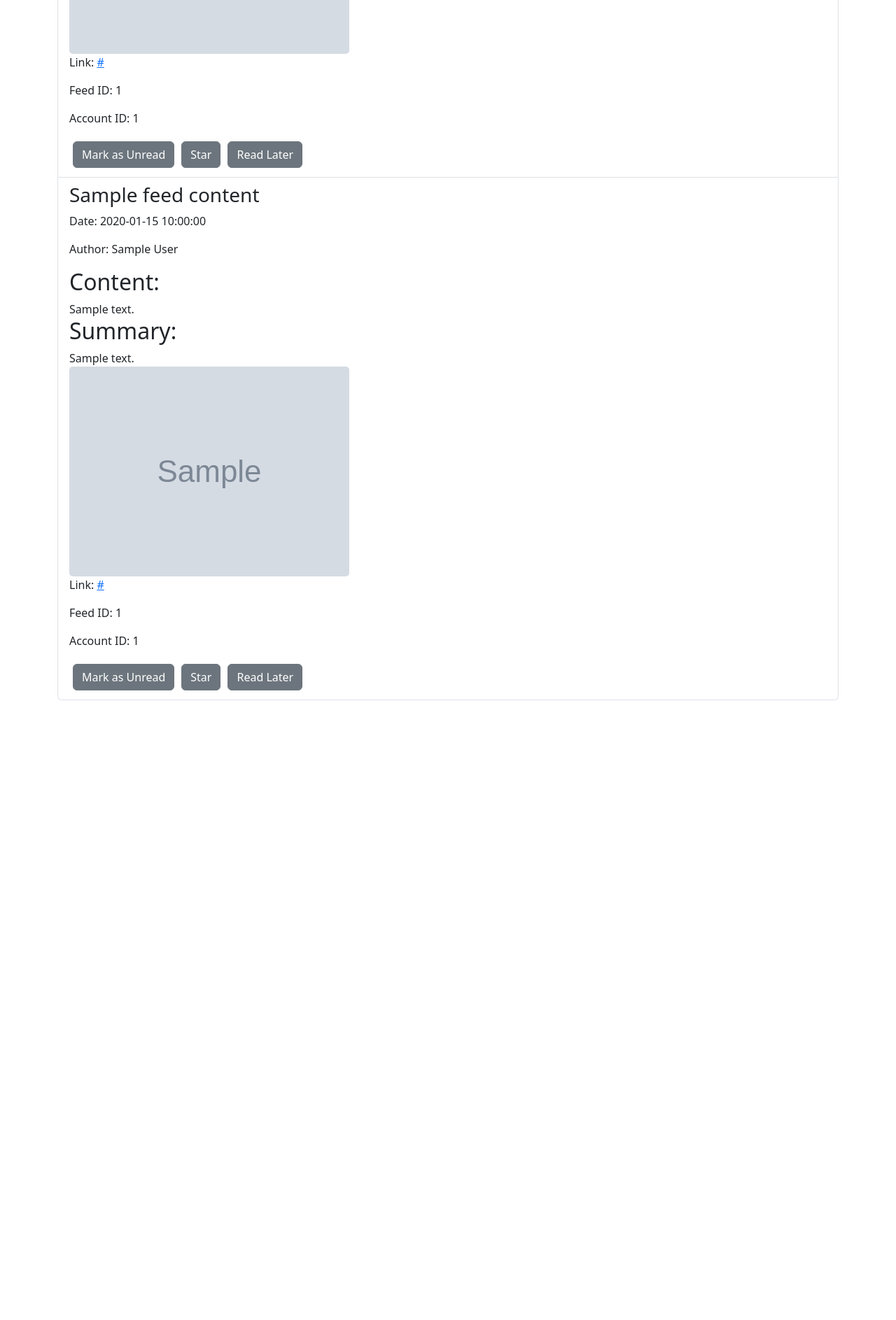
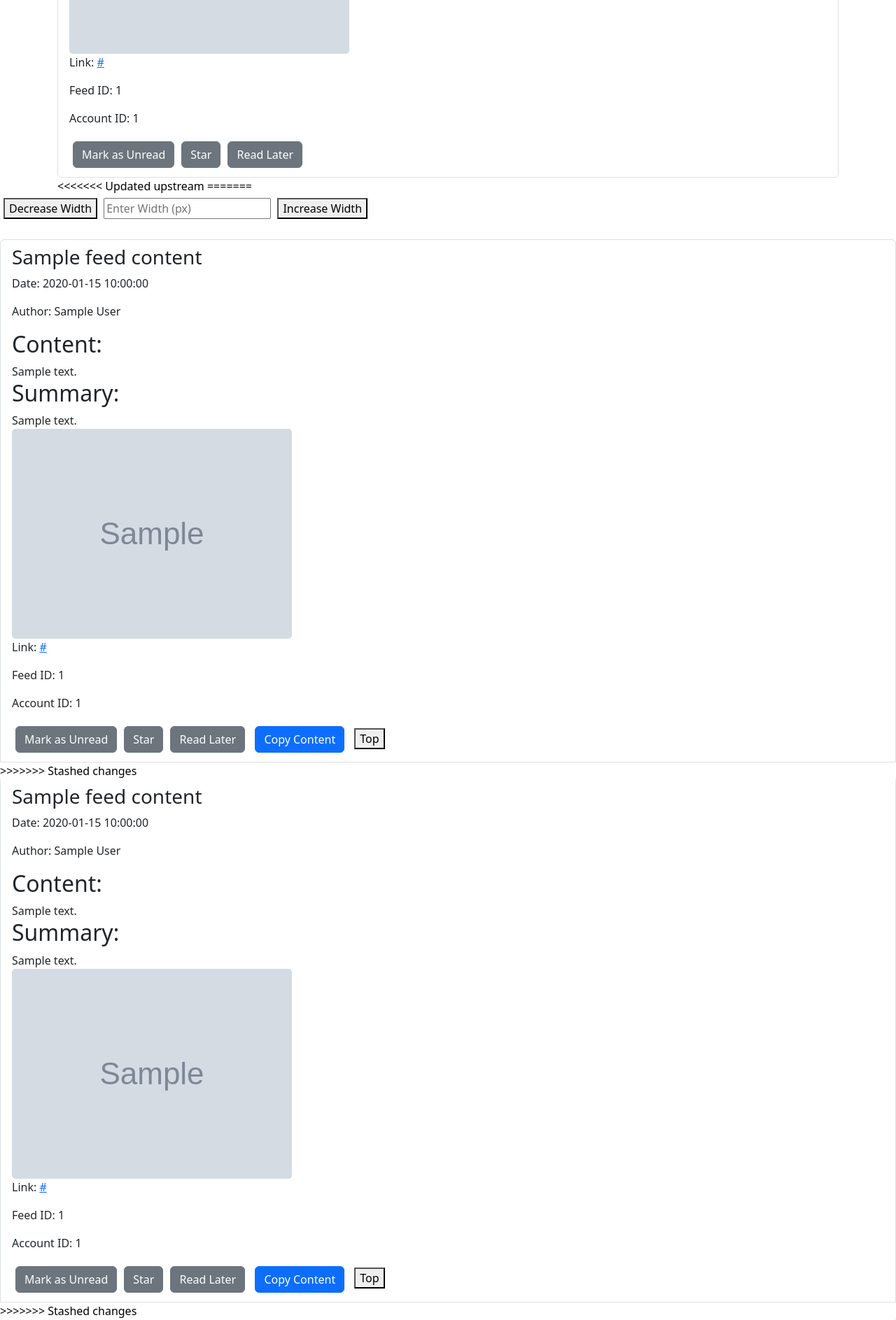
Before and after one commit to Quantlight/Fast-Feed, a Flask app: template templates/rss.html in a window 1280 px wide. Shown: the part 1087-2974 px from the top of the page at 70% size. Before the commit the page ends 2088 px from the top, so only its background shows below. Run offline with Flask 3, Linux system fonts and the light colour scheme; the template is opened without the code that fills it: values that come from a table or form of the project are taken from there, most other values are stand-ins (such as "Sample title", 1, 10 or a date in 2020); grey boxes marked "Sample" are stand-in pictures; some libraries are stand-ins or nearby versions.

Commit message:
Update rss.html

```diff
--- a/App/templates/rss.html
+++ b/App/templates/rss.html
@@ -1,5 +1,54 @@
 <!DOCTYPE html>
 <html lang="en">
+    <head>
+        <meta charset="UTF-8">
+        <meta name="viewport" content="width=device-width, initial-scale=1.0">
+        <title>RSS Reader</title>
+        <link rel="stylesheet" href="https://cdn.jsdelivr.net/npm/bootstrap@5.3.2/dist/css/bootstrap.min.css" integrity="sha384-T3c6CoIi6uLrA9TneNEoa7RxnatzjcDSCmG1MXxSR1GAsXEV/Dwwykc2MPK8M2HN" crossorigin="anonymous">
+        <style>
+            #back-to-top {
+                position: fixed;
+                bottom: 20px;
+                right: 20px;
+                display: none;
+                width: 40px;
+                height: 40px;
+                background-color: hsl(213, 5%, 39%);
+                color: white;
+                border: none;
+                border-radius: 50%;
+                cursor: pointer;
+                font-size: 60px;
+                line-height: 55px;
+                text-align: center;
+                z-index: 9999;
+            }
+        </style>
+    </head>
+    <body>
+        <button id="back-to-top" title="Back to Top">&#8593;</button>
+    <script>
+        // Get the button element
+        var backToTopButton = document.getElementById("back-to-top");
+
+        // Function to handle scroll event
+        window.onscroll = function() {scrollFunction()};
+        function scrollFunction() {
+            if (document.body.scrollTop > 20 || document.documentElement.scrollTop > 20) {
+                backToTopButton.style.display = "block";
+            } else {
+                backToTopButton.style.display = "none";
+            }
+        }
+        // Function to handle click event on the button
+        backToTopButton.addEventListener("click", function() {
+            // Scroll to the top of the page smoothly
+            window.scrollTo({
+                top: 0,
+                behavior: "smooth"
+            });
+        });
+    </script>
 <head>
     <meta charset="UTF-8">
     <meta name="viewport" content="width=device-width, initial-scale=1.0">
@@ -148,6 +197,68 @@
                         </form>
                     </div>
                 </li>
+<<<<<<< Updated upstream
+=======
+                {% endfor %}
+            </ul>
+        </div>
+    </div>
+
+    <div id="width-controls">
+        <button id="decrease-width-btn">Decrease Width</button>
+        <input type="text" id="width-input" placeholder="Enter Width (px)">
+        <button id="increase-width-btn">Increase Width</button>
+    </div>
+
+    <!-- List of articles -->
+    <div id="articles-list" class="resizable">
+        <ul class="list-group mt-4">
+            {% for feed in feeds %}
+                {% for entry in feed_contents[feed.id] %}
+                    <li class="list-group-item">
+                        <!-- Other content omitted for brevity -->
+                        <h3>{{ entry.title }}</h3>
+                        <p>Date: {{ entry.date }}</p>
+                        <p>Author: {{ entry.author }}</p>
+                        <h2>Content:</h2>
+                        <!-- Added a class for Contents -->
+                        <div class="short-description">{{ entry.short_description | safe}}</div>
+                        <!-- <div class="full-content-wrapper">
+                            <div class="full-content">{{ entry.full_content | safe}}</div>
+                        </div> -->
+                        <h2>Summary:</h2>
+                        <!-- Added a class for Summarized content -->
+                        <div class="summarized-content">
+                            {% if entry.summarized_content %}
+                                {{ entry.summarized_content | safe }}
+                            {% else %}
+                                <p>No summarized content available. You can Click on Summarized Article button to Generate a summary. </p>
+                            {% endif %}
+                        </div>
+                        {% if entry.img %}
+                            <img src="{{ entry.img }}" alt="Image" class="img-fluid">
+                        {% endif %}
+                        <p>Link: <a href="{{ entry.link }}" target="_blank">{{ entry.link }}</a></p>
+                        <p>Feed ID: {{ entry.feed_id }}</p>
+                        <p>Account ID: {{ entry.account_id }}</p>
+                        <div class="btn-group" role="group">
+                            <form action="/toggle_unread/{{ entry.id }}" method="post">
+                                <button type="submit" class="btn btn-secondary{% if entry.is_unread %} btn-success{% endif %}">Mark as Unread</button>
+                            </form>
+                            <form action="/toggle_starred/{{ entry.id }}" method="post">
+                                <button type="submit" class="btn btn-secondary{% if entry.is_starred %} btn-success{% endif %}">Star</button>
+                            </form>
+                            <form action="/toggle_read_later/{{ entry.id }}" method="post">
+                                <button type="submit" class="btn btn-secondary{% if entry.is_read_later %} btn-success{% endif %}">Read Later</button>
+                            </form>
+                        </div>
+                        <!-- Copy Button -->
+                        <button class="btn btn-primary copy-btn">Copy Content</button>
+                        <button onclick="topFunction()" id="myBtn" title="Go to top">Top</button>
+
+                    </li>
+                {% endfor %}
+>>>>>>> Stashed changes
             {% endfor %}
         {% endfor %}
     </ul>
```
